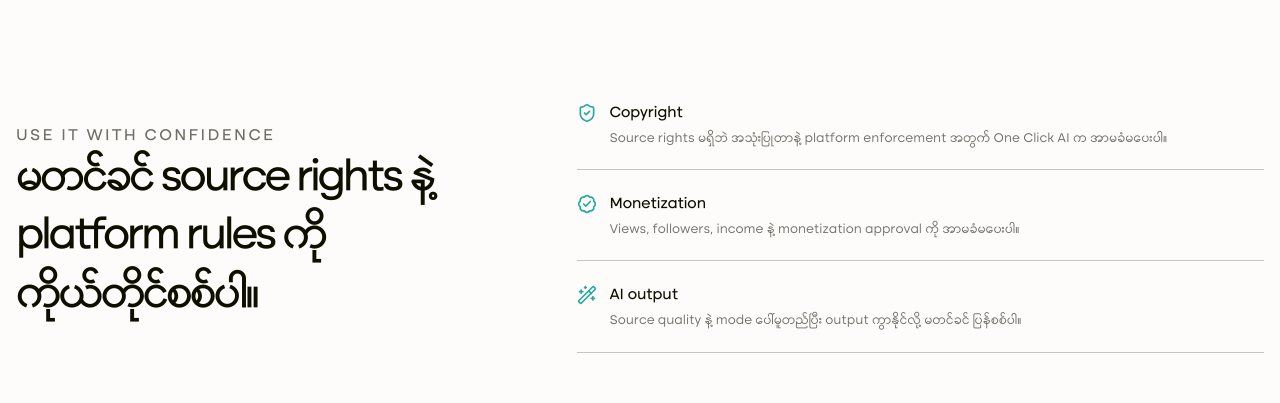
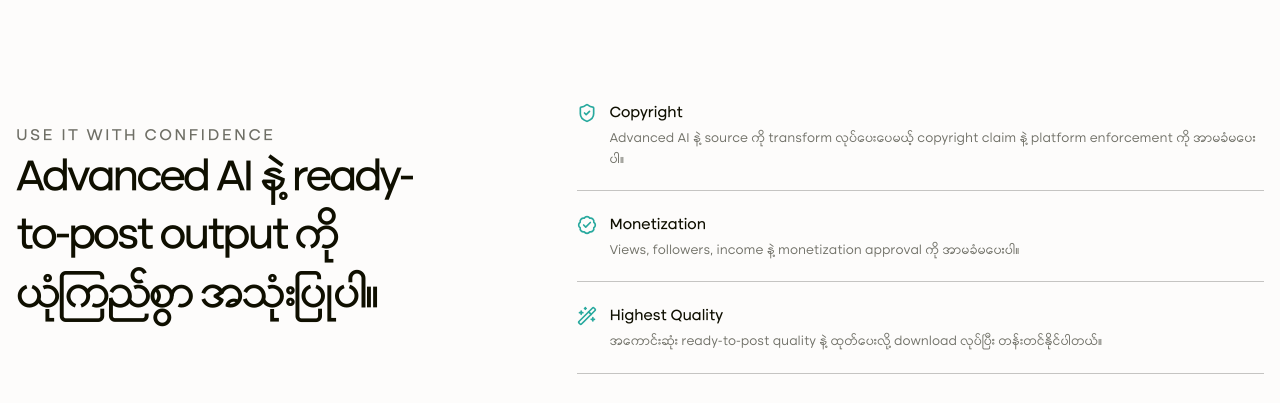
Before and after one commit to sint18/oneclickai-website-next, a Next.js app: page / in a window 1280 px wide. Shown: the part 5520-5923 px from the top of the page. Built offline with nearby package versions, Linux system fonts and the light colour scheme; no server answers.

Commit message:
feat: clarify ready-to-post output and copyright disclaimer

```diff
--- a/components/marketing/landing-page.tsx
+++ b/components/marketing/landing-page.tsx
@@ -304,7 +304,7 @@ export function LandingPage() {
             <div>
               <p className="eyebrow">Use it with confidence</p>
               <h2>
-                မတင်ခင် source rights နဲ့ platform rules ကို ကိုယ်တိုင်စစ်ပါ။
+                Advanced AI နဲ့ ready-to-post output ကို ယုံကြည်စွာ အသုံးပြုပါ။
               </h2>
             </div>
             <div className="policy-grid">
@@ -312,8 +312,8 @@ export function LandingPage() {
                 <ShieldCheck aria-hidden="true" />
                 <strong>Copyright</strong>
                 <p>
-                  Source rights မရှိဘဲ အသုံးပြုတာနဲ့ platform enforcement အတွက်
-                  One Click AI က အာမခံမပေးပါ။
+                  Advanced AI နဲ့ source ကို transform လုပ်ပေးပေမယ့် copyright
+                  claim နဲ့ platform enforcement ကို အာမခံမပေးပါ။
                 </p>
               </div>
               <div>
@@ -326,10 +326,10 @@ export function LandingPage() {
               </div>
               <div>
                 <WandSparkles aria-hidden="true" />
-                <strong>AI output</strong>
+                <strong>Highest Quality</strong>
                 <p>
-                  Source quality နဲ့ mode ပေါ်မူတည်ပြီး output ကွာနိုင်လို့
-                  မတင်ခင် ပြန်စစ်ပါ။
+                  အကောင်းဆုံး ready-to-post quality နဲ့ ထုတ်ပေးလို့ download
+                  လုပ်ပြီး တန်းတင်နိုင်ပါတယ်။
                 </p>
               </div>
             </div>
```
Also changed, not shown: 1 other file (tests, documents, lock files or other folders).
